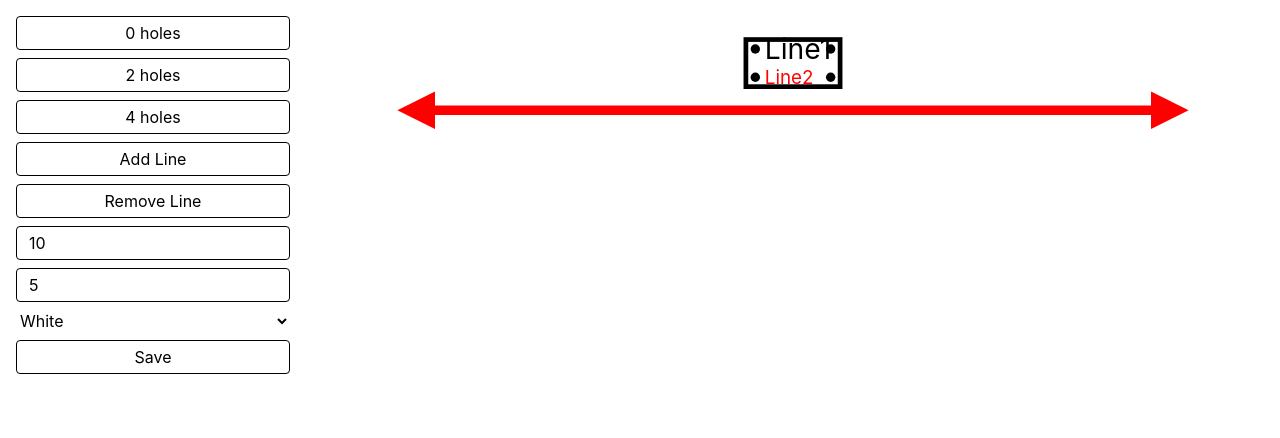
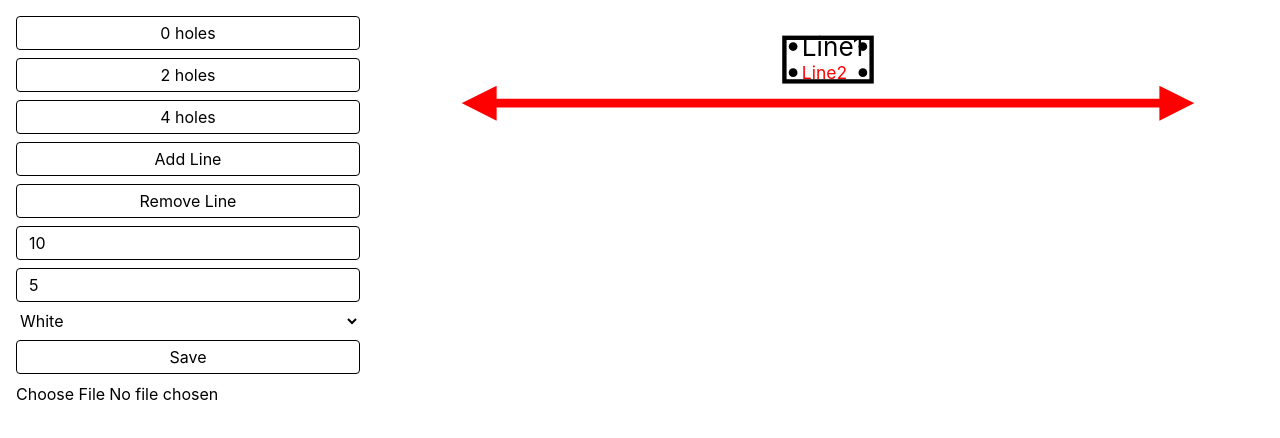
Before and after one commit to RichoHa/label-builder, a React (Vite) app: page / in a window 1280 px wide. Shown: the top 438 px of the page. Built offline with nearby package versions, Linux system fonts and the light colour scheme.

Commit message:
Moved the save and load functions into a util folder

```diff
--- a/src/App.jsx
+++ b/src/App.jsx
@@ -2,16 +2,7 @@
 import LabelPreview from "./component/LabelPreview";
 import Button from "./component/Button";
 import Input from "./component/Input";
-
-function download(filename, jsonString) {
-  const blob = new Blob([jsonString], { type: "application/json" });
-  const url = URL.createObjectURL(blob);
-  const a = document.createElement("a");
-  a.href = url;
-  a.download = filename;
-  a.click();
-  URL.revokeObjectURL(url);
-}
+import { download, load } from "./utils/fileIO";
 
 export default function App() {
   const [holeCount, setHoleCount] = useState(4);
@@ -105,6 +96,19 @@
         >
           Save
         </Button>
+        <input
+          type="file"
+          onChange={(e) => {
+            const file = e.target.files[0];
+            load(file, (design) => {
+              setHoleCount(design.holeCount);
+              setRectWidth(design.rectWidth);
+              setRectHeight(design.rectHeight);
+              setBgColor(design.bgColor);
+              setLines(design.lines);
+            });
+          }}
+        />
       </div>
 
       <LabelPreview
--- /dev/null
+++ b/src/utils/fileIO.js
@@ -0,0 +1,18 @@
+export function download(filename, jsonString) {
+  const blob = new Blob([jsonString], { type: "application/json" });
+  const url = URL.createObjectURL(blob);
+  const a = document.createElement("a");
+  a.href = url;
+  a.download = filename;
+  a.click();
+  URL.revokeObjectURL(url);
+}
+
+export function load(file, onLoaded) {
+  const reader = new FileReader();
+  reader.onload = (event) => {
+    const design = JSON.parse(event.target.result);
+    onLoaded(design);
+  };
+  reader.readAsText(file);
+}
```
